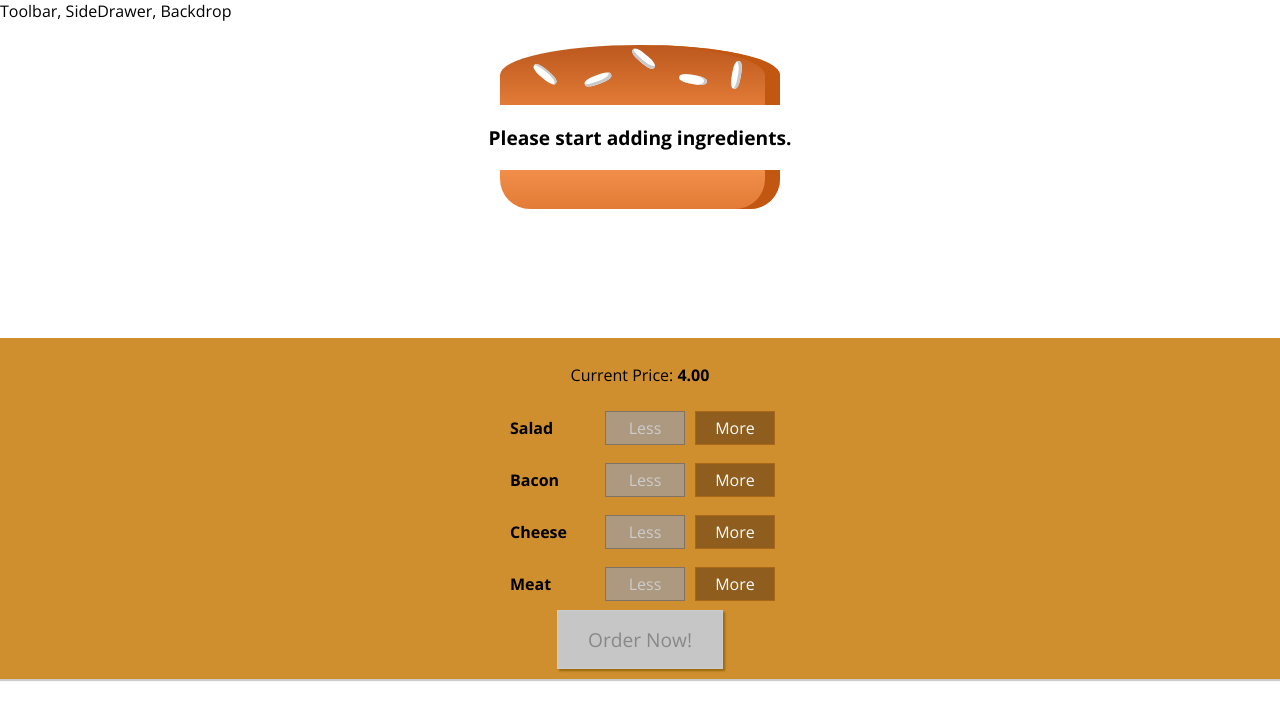
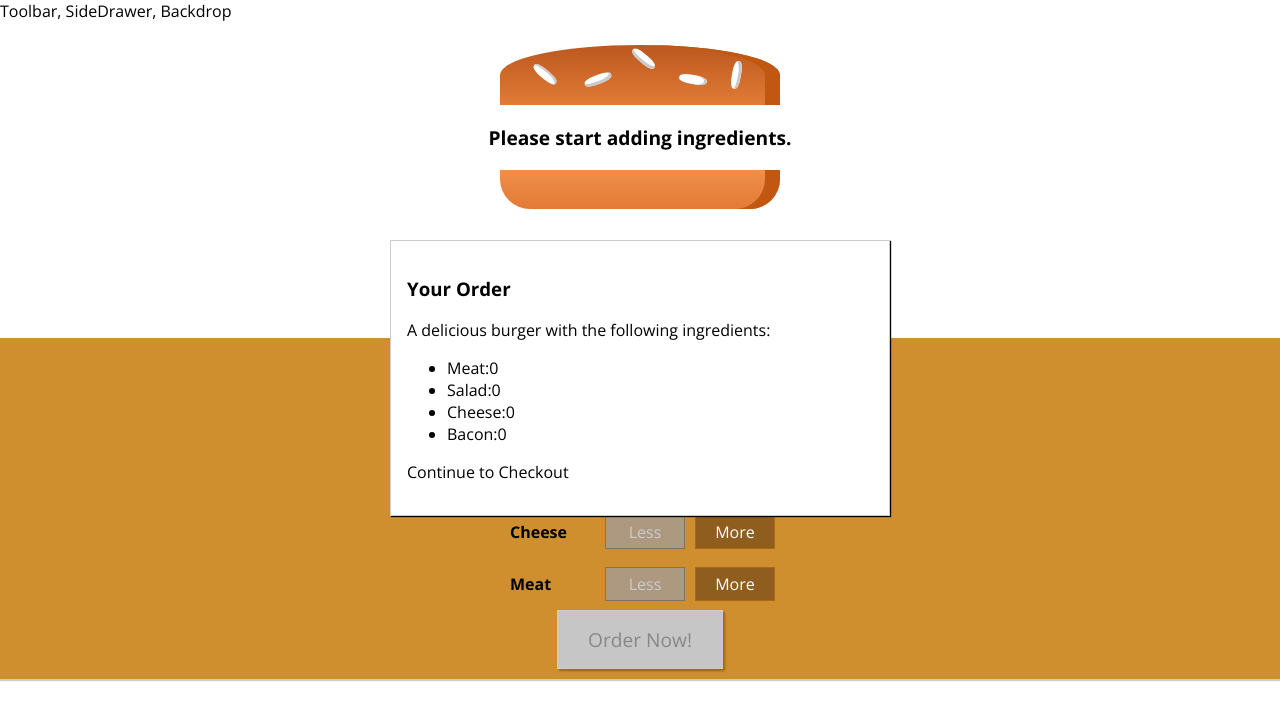
Before and after one commit to deralation/react-burger-app, a React app: page / in a window 1280 px wide. Shown: the top 720 px of the page. Built offline with nearby package versions, Linux system fonts and the light colour scheme.

Commit message:
modal order summary

```diff
--- /dev/null
+++ b/src/components/Burger/OrderSummary/OrderSummary.js
@@ -0,0 +1,21 @@
+import React from 'react';
+import Aux from '../../../hoc/Aux';
+
+const orderSummary = (props) => {
+
+    const ingredientSummary = Object.keys(props.ingredients).map(igKey=>{
+        return <li key={igKey}><span style={{textTransform: 'capitalize'}}>{igKey}</span>:{props.ingredients[igKey]}</li>
+    });
+
+    return (
+        <Aux>
+            <h3>Your Order</h3>
+            <p>A delicious burger with the following ingredients: </p>
+            <ul>
+                {ingredientSummary}
+            </ul>
+            <p>Continue to Checkout</p>
+        </Aux>
+    )
+};
+export default orderSummary;
--- a/src/components/UI/Modal/Modal.js
+++ b/src/components/UI/Modal/Modal.js
@@ -6,5 +6,4 @@
         {props.children}
     </div>
 );
-
-return default modal;
+export default modal;
--- a/src/containers/BurgerBuilder/BurgerBuilder.js
+++ b/src/containers/BurgerBuilder/BurgerBuilder.js
@@ -2,7 +2,8 @@
 import Aux from '../../hoc/Aux';
 import Burger from '../../components/Burger/Burger';
 import BuildControls from '../../components/Burger/BuildControls/BuildControls';
-import Modal from './../components/UI/Modal/Modal';
+import Modal from '../../components/UI/Modal/Modal';
+import OrderSummary from '../../components/Burger/OrderSummary/OrderSummary';
 
 // Ingredients Prices
 const INGREDIENT_PRICES = {
@@ -89,6 +90,9 @@
         }
         return(
             <Aux>
+                <Modal>
+                    <OrderSummary ingredients={this.state.ingredients}/>
+                </Modal>
                 <Burger
                     ingredients={this.state.ingredients} // Showing to burger comes from Burger.js component
                 />
```
